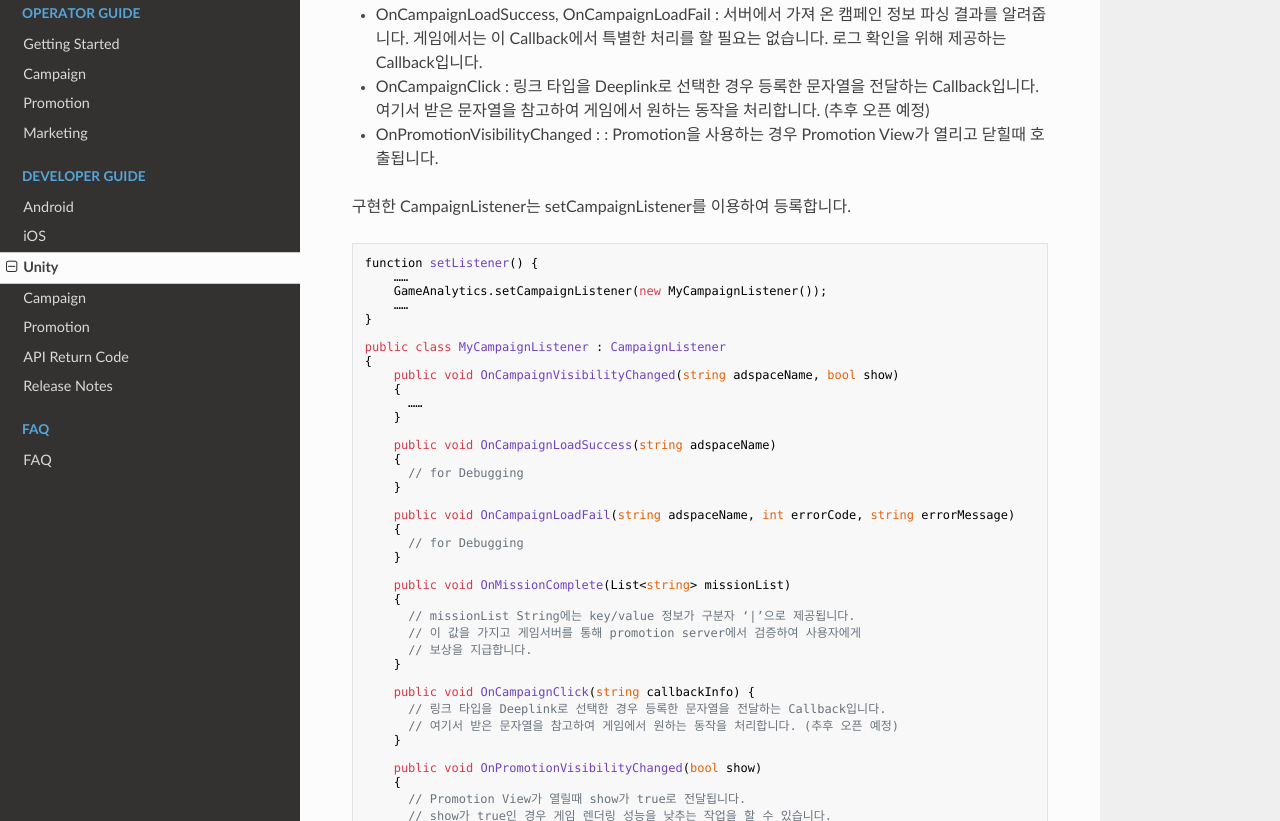
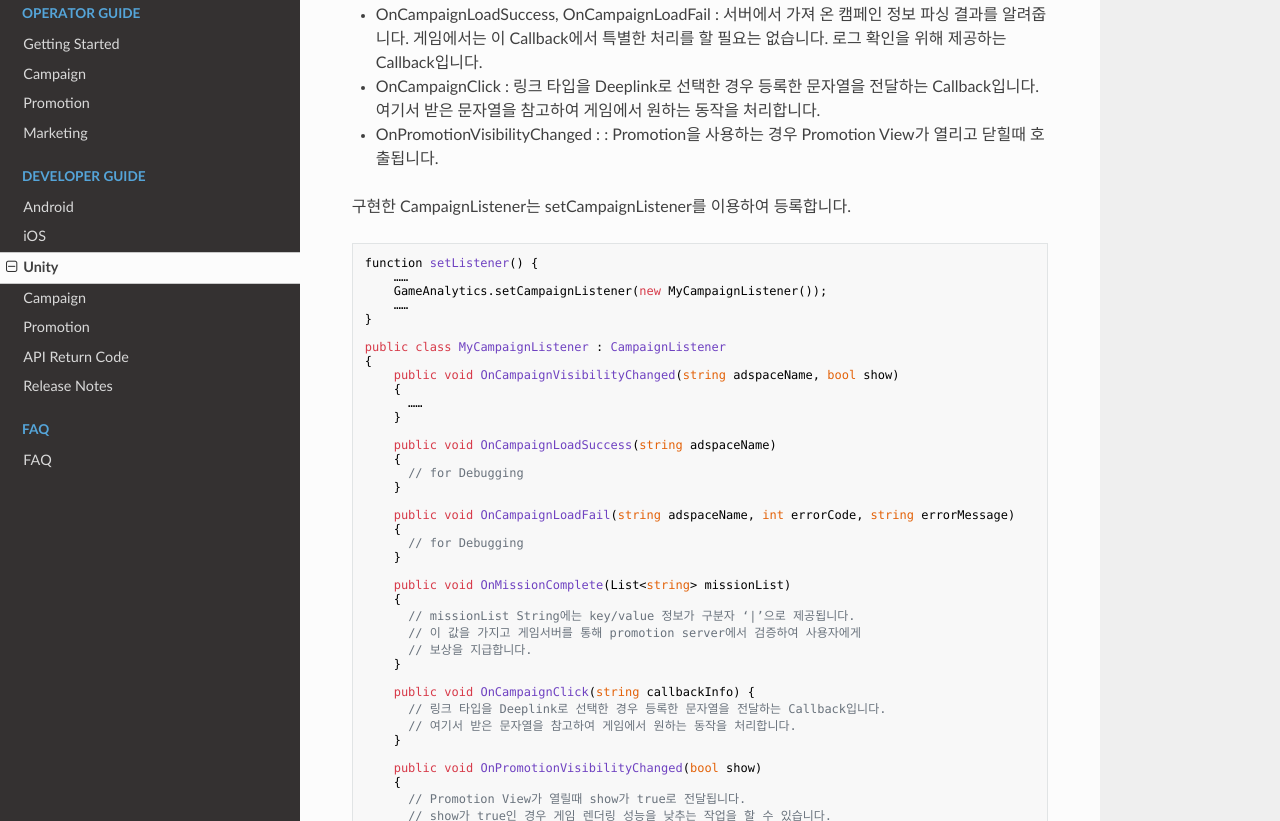
Before and after one commit to ToastAnalytics/ToastAnalytics, an MkDocs documentation site: the page built from docs/Developer/6. Unity Developer Guide.md, in a window 1280 px wide and 1400 px high, scrolled down 8920 px. Shown: the part 181-1002 px from the top of the window. Built offline with MkDocs 1.6.1, drawn with Linux system fonts in a browser that asks for light colours; nearby versions of some CDN libraries; old or Windows-style settings are respelled for this version of MkDocs.

Commit message:
Update 6. Unity Developer Guide.md

```diff
--- a/docs/Developer/6. Unity Developer Guide.md
+++ b/docs/Developer/6. Unity Developer Guide.md
@@ -277,7 +277,7 @@ public interface CampaignListener {
 - OnCampaignVisibilityChanged : showCampaign, hideCampaign 를 호출하여 캠페인 관련 팝업이나 배너가 보이거나 사라질때 호출됩니다.
 - OnMissionComplete : 사용자가 캠페인/프로모션을 진행하고 정해진 미션을 달성하여 보상 정보가 있을때 호출됩니다. 여기에서 받은 정보를 이용하여 게임서버를 통해서 보상을 지급해야 합니다. 캠페인 보상 관련 프로세스는 “캠페인 적용 가이드”문서를 참고하세요.
 - OnCampaignLoadSuccess, OnCampaignLoadFail : 서버에서 가져 온 캠페인 정보 파싱 결과를 알려줍니다. 게임에서는 이 Callback에서 특별한 처리를 할 필요는 없습니다. 로그 확인을 위해 제공하는 Callback입니다.
-- OnCampaignClick : 링크 타입을 Deeplink로 선택한 경우 등록한 문자열을 전달하는 Callback입니다. 여기서 받은 문자열을 참고하여 게임에서 원하는 동작을 처리합니다. (추후 오픈 예정)
+- OnCampaignClick : 링크 타입을 Deeplink로 선택한 경우 등록한 문자열을 전달하는 Callback입니다. 여기서 받은 문자열을 참고하여 게임에서 원하는 동작을 처리합니다.
 - OnPromotionVisibilityChanged : : Promotion을 사용하는 경우 Promotion View가 열리고 닫힐때 호출됩니다.
 
 구현한 CampaignListener는 setCampaignListener를 이용하여 등록합니다.
@@ -315,7 +315,7 @@ public class MyCampaignListener : CampaignListener
 
     public void OnCampaignClick(string callbackInfo) {
       // 링크 타입을 Deeplink로 선택한 경우 등록한 문자열을 전달하는 Callback입니다.
-      // 여기서 받은 문자열을 참고하여 게임에서 원하는 동작을 처리합니다. (추후 오픈 예정)
+      // 여기서 받은 문자열을 참고하여 게임에서 원하는 동작을 처리합니다.
     }
 
     public void OnPromotionVisibilityChanged(bool show)
```
